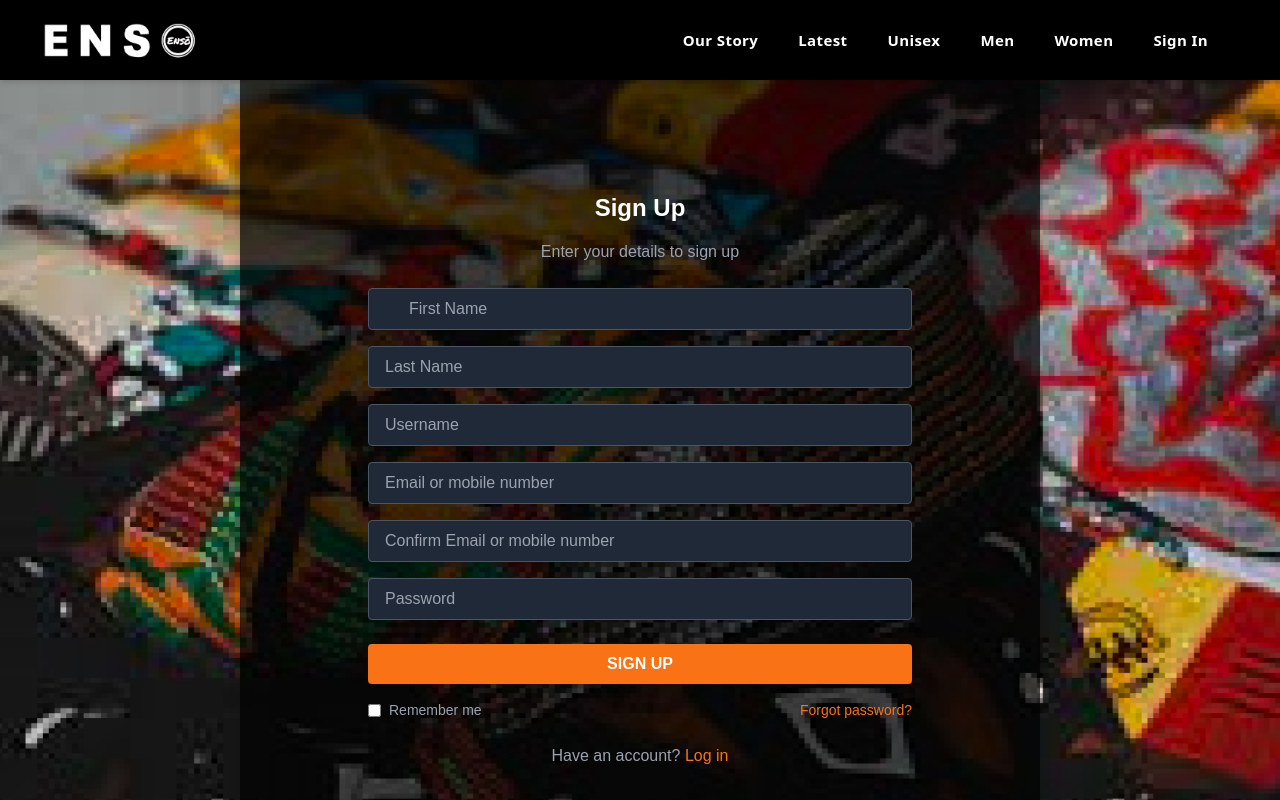
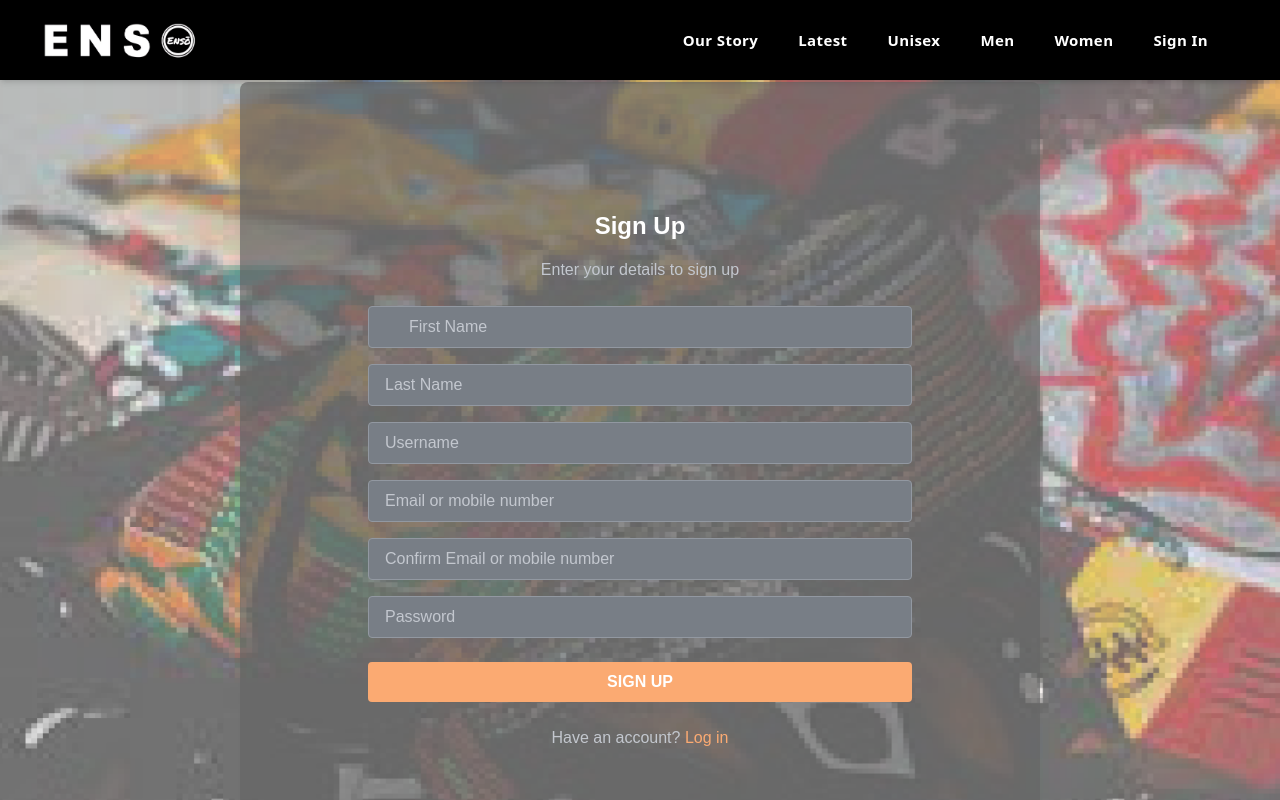
Before and after one commit to kajugadaniels/ecommerce-reactjs-frontend, a Next.js app: page /signup in a window 1280 px wide. Shown: the top 800 px of the page. Built offline with nearby package versions, Linux system fonts and the light colour scheme.

Commit message:
autho opacity

```diff
--- a/app/(user)/signin/page.tsx
+++ b/app/(user)/signin/page.tsx
@@ -3,7 +3,7 @@ import React from 'react';
 const Login = () => {
   return <div>
     <div
-      className="h-screen flex items-center justify-center bg-cover bg-center"
+      className="h-screen flex items-center justify-center bg-cover bg-center opacity-60"
       style={{
         backgroundImage: "url('/products/aut_background.png')",
       }}
--- a/app/(user)/signup/page.tsx
+++ b/app/(user)/signup/page.tsx
@@ -3,7 +3,7 @@ import React from 'react';
 const Register = () => {
   return <div>
     <div
-      className="h-screen flex items-center justify-center bg-cover bg-center"
+      className="h-screen flex items-center justify-center bg-cover bg-center opacity-60"
       style={{
         backgroundImage: "url('/products/aut_background.png')",
       }}
@@ -68,7 +68,7 @@ const Register = () => {
           </button>
         </form>
 
-        {/* Additional Links */}
+        {/* Additional Links
         <div className="flex justify-between items-center mt-4 text-sm text-gray-400">
           <label className="flex items-center">
             <input
@@ -80,12 +80,12 @@ const Register = () => {
           <a href="#" className="text-orange-500 hover:underline">
             Forgot password?
           </a>
-        </div>
+        </div> */}
 
         {/* Login Link */}
         <p className="text-center text-gray-400 mt-6">
           Have an account?{" "}
-          <a href="/login" className="text-orange-500 hover:underline">
+          <a href="/signin" className="text-orange-500 hover:underline">
             Log in
           </a>
         </p>
```
